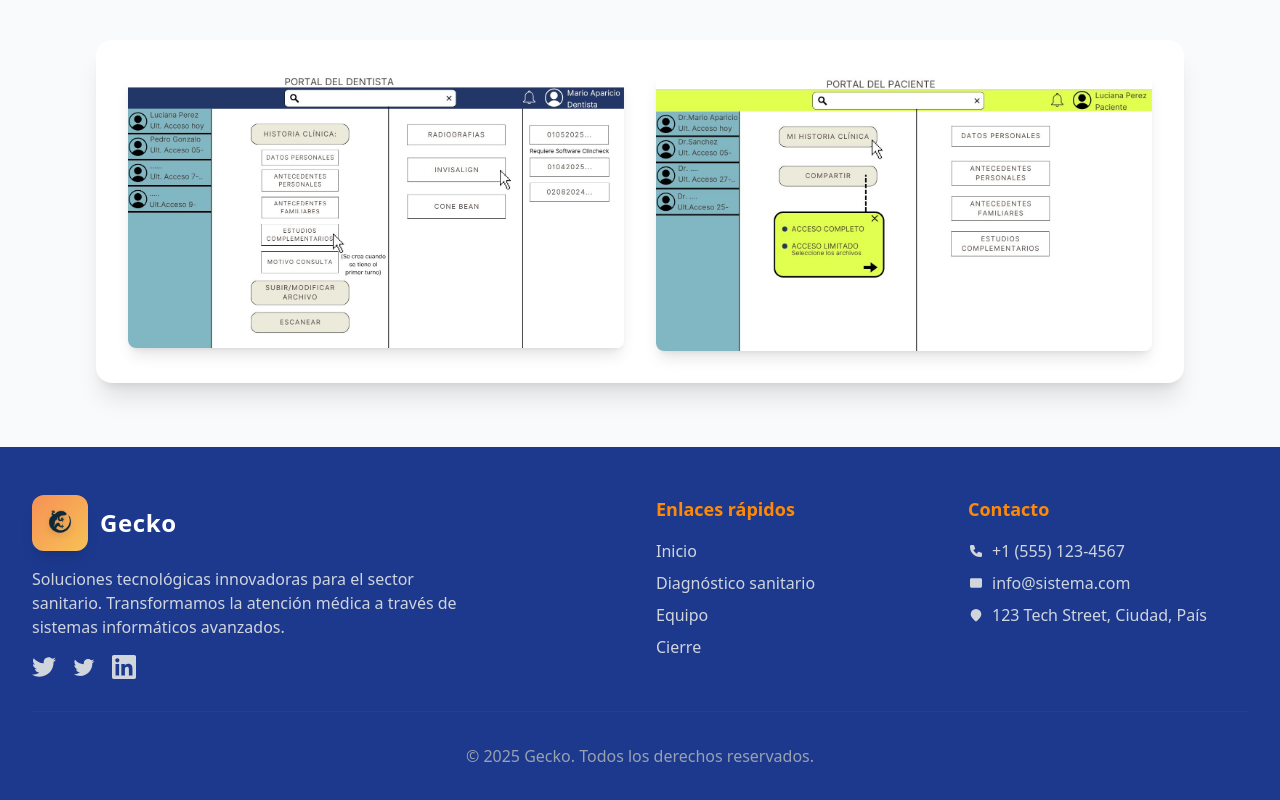
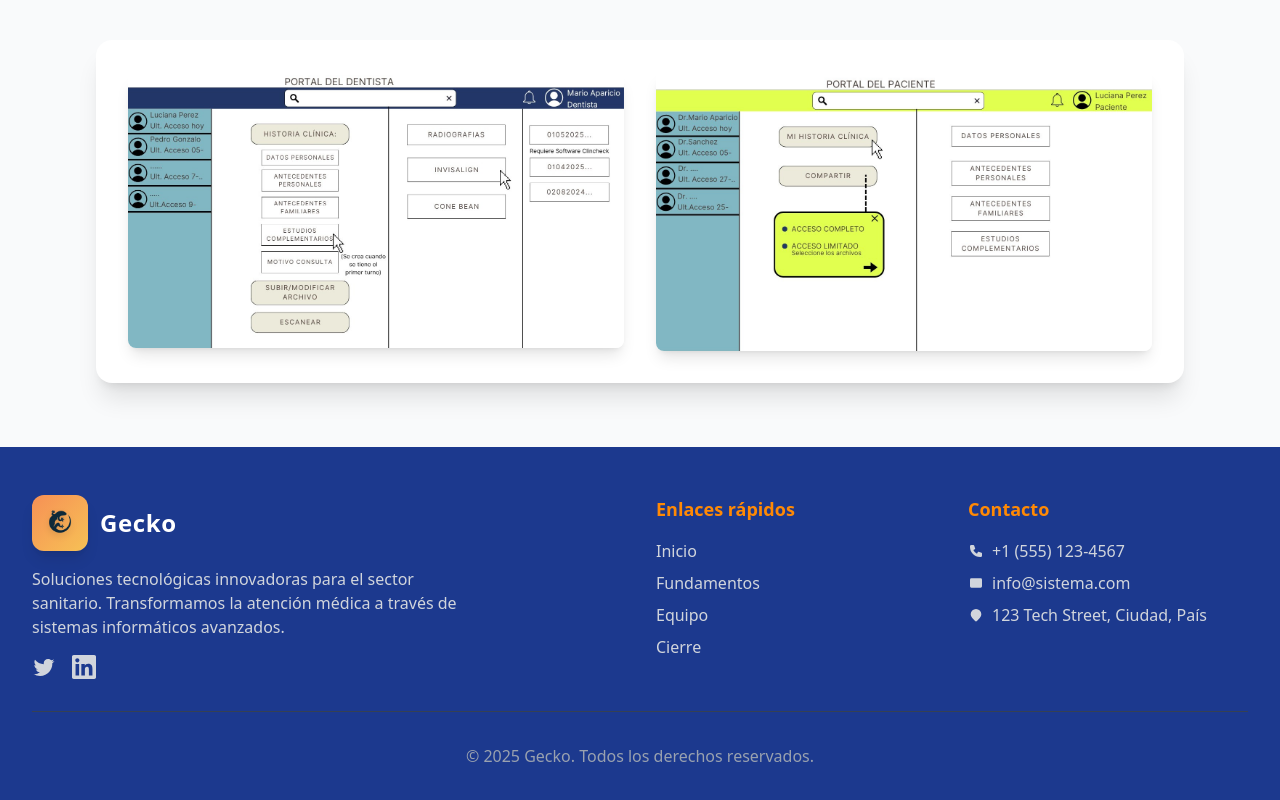
Before and after one commit to LuisMPlus/Gecko, a React (Vite) app: page / in a window 1280 px wide. Shown: the part 2936-3736 px from the top of the page. Built offline with nearby package versions, Linux system fonts and the light colour scheme.

Commit message:
change: pequeño cambio en el footer

```diff
--- a/src/components/common/Footer.jsx
+++ b/src/components/common/Footer.jsx
@@ -16,11 +16,7 @@ export default function Footer() {
               sistemas informáticos avanzados.
             </p>
             <div className="flex space-x-4">
-              <a href="#" className="text-gray-300 hover:text-orange-400 transition-colors duration-200">
-                <svg className="w-6 h-6" fill="currentColor" viewBox="0 0 24 24">
-                  <path d="M24 4.557c-.883.392-1.832.656-2.828.775 1.017-.609 1.798-1.574 2.165-2.724-.951.564-2.005.974-3.127 1.195-.897-.957-2.178-1.555-3.594-1.555-3.179 0-5.515 2.966-4.797 6.045-4.091-.205-7.719-2.165-10.148-5.144-1.29 2.213-.669 5.108 1.523 6.574-.806-.026-1.566-.247-2.229-.616-.054 2.281 1.581 4.415 3.949 4.89-.693.188-1.452.232-2.224.084.626 1.956 2.444 3.379 4.6 3.419-2.07 1.623-4.678 2.348-7.29 2.04 2.179 1.397 4.768 2.212 7.548 2.212 9.142 0 14.307-7.721 13.995-14.646.962-.695 1.797-1.562 2.457-2.549z" />
-                </svg>
-              </a>
+
               <a href="#" className="text-gray-300 hover:text-orange-400 transition-colors duration-200">
                 <svg className="w-6 h-6" fill="currentColor" viewBox="0 0 24 24">
                   <path d="M22.46 6c-.77.35-1.6.58-2.46.69.88-.53 1.56-1.37 1.88-2.38-.83.5-1.75.85-2.72 1.05C18.37 4.5 17.26 4 16 4c-2.35 0-4.27 1.92-4.27 4.29 0 .34.04.67.11.98C8.28 9.09 5.11 7.38 3 4.79c-.37.63-.58 1.37-.58 2.15 0 1.49.75 2.81 1.91 3.56-.71 0-1.37-.2-1.95-.5v.03c0 2.08 1.48 3.82 3.44 4.21a4.22 4.22 0 0 1-1.93.07 4.28 4.28 0 0 0 4 2.98 8.521 8.521 0 0 1-5.33 1.84c-.34 0-.68-.02-1.02-.06C3.44 20.29 5.7 21 8.12 21 16 21 20.33 14.46 20.33 8.79c0-.19 0-.37-.01-.56.84-.6 1.56-1.36 2.14-2.23z" />
@@ -44,8 +40,8 @@ export default function Footer() {
                 </Link>
               </li>
               <li>
-                <Link to="/" className="text-gray-300 hover:text-white transition-colors duration-200">
-                  Diagnóstico sanitario
+                <Link to="/fundamentals" className="text-gray-300 hover:text-white transition-colors duration-200">
+                  Fundamentos
                 </Link>
               </li>
               <li>
```
